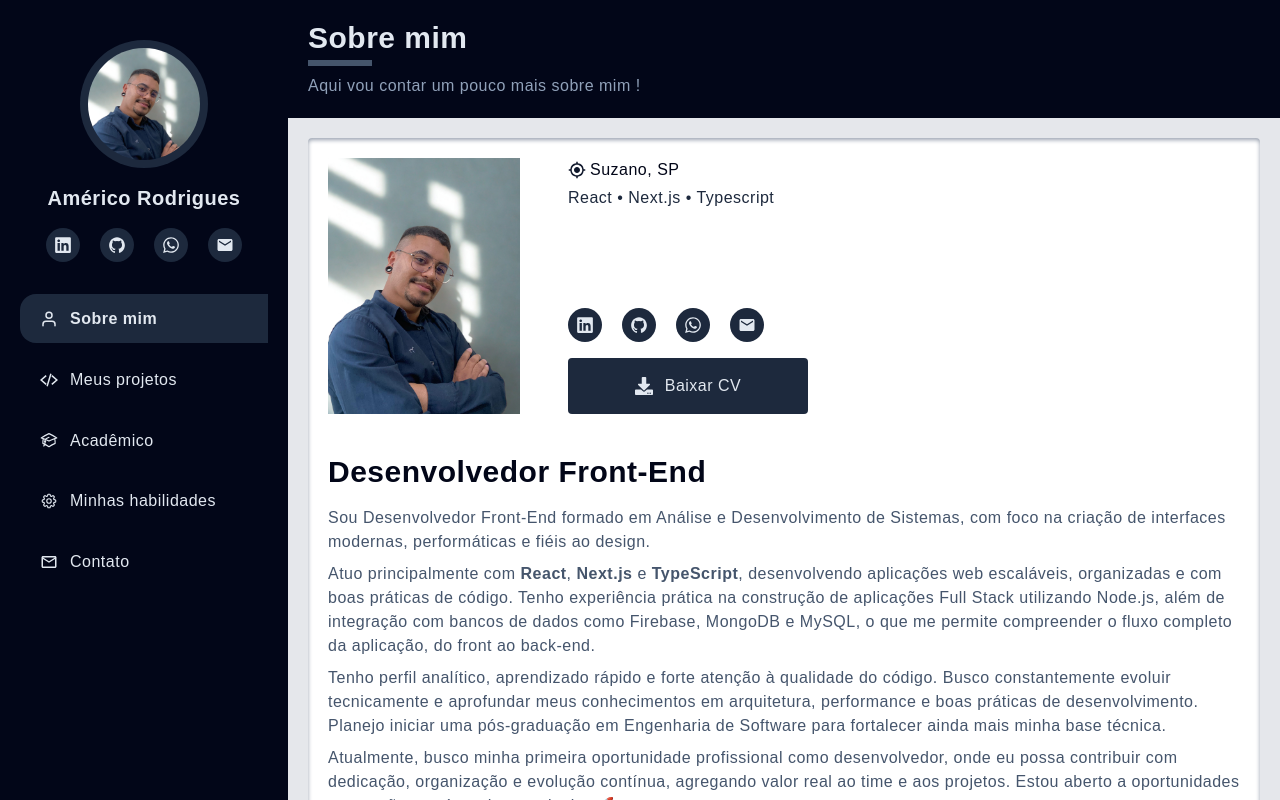
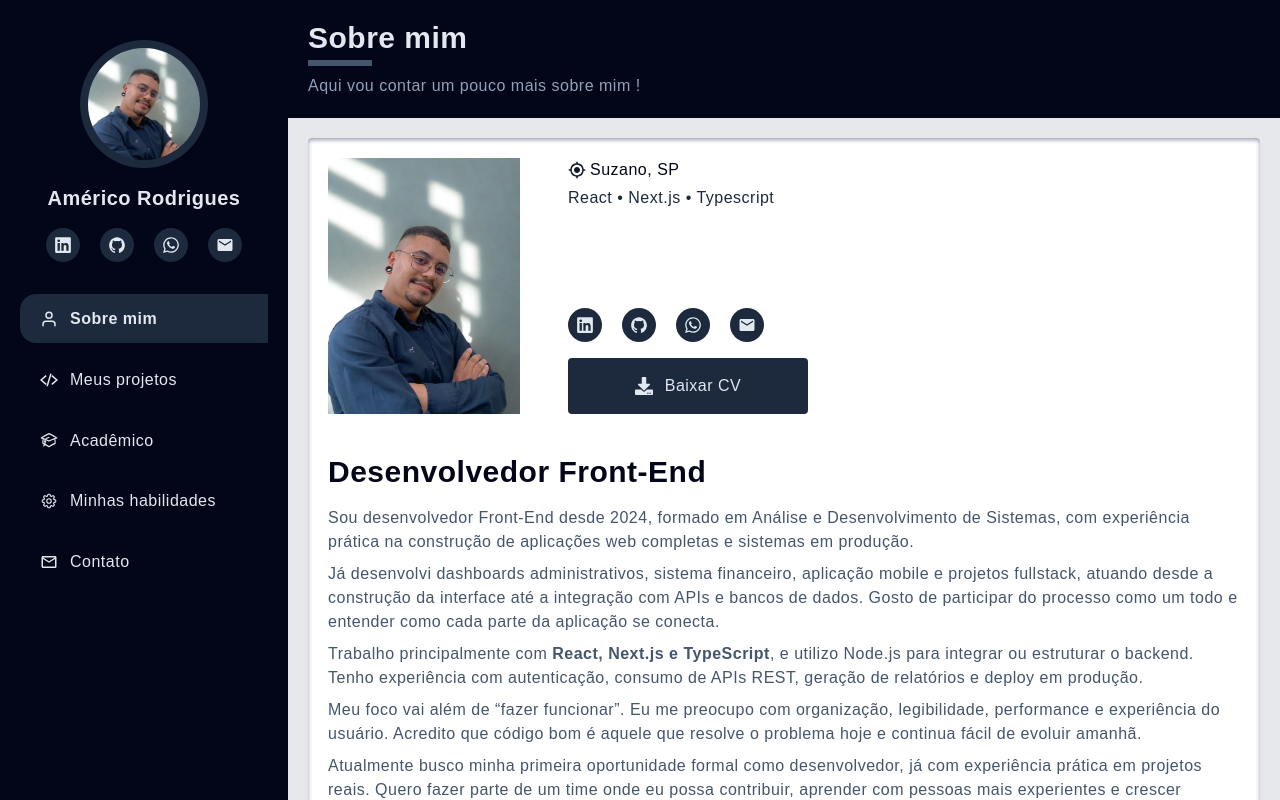
Before and after one commit to americorodrigues25/portifolio, a React (Vite) app: page / in a window 1280 px wide. Built offline with nearby package versions, Linux system fonts and the light colour scheme.

Commit message:
Atualiza texto sobre mim

```diff
--- a/src/pages/About.tsx
+++ b/src/pages/About.tsx
@@ -40,27 +40,29 @@ export default function About() {
         </div>
       </div>
 
-      <div className="">
+      <div>
         <h1 className="text-slate-950 text-3xl font-bold mb-4 mt-10">
           Desenvolvedor Front-End
         </h1>
+
         <p className="mb-2 text-slate-600">
-          Sou Desenvolvedor Front-End formado em Análise e Desenvolvimento de Sistemas, com foco na criação de
-          interfaces modernas, performáticas e fiéis ao design.
+            Sou desenvolvedor Front-End desde 2024, formado em Análise e Desenvolvimento de Sistemas, com experiência prática na construção de aplicações web completas e sistemas em produção.
         </p>
+
         <p className="mb-2 text-slate-600">
-          Atuo principalmente com <b>React</b>, <b>Next.js</b> e <b>TypeScript</b>, desenvolvendo aplicações web escaláveis, organizadas
-          e com boas práticas de código. Tenho experiência prática na construção de aplicações Full Stack utilizando Node.js,
-          além de integração com bancos de dados como Firebase, MongoDB e MySQL, o que me permite compreender o fluxo completo
-          da aplicação, do front ao back-end.
+          Já desenvolvi dashboards administrativos, sistema financeiro, aplicação mobile e projetos fullstack, atuando desde a construção da interface até a integração com APIs e bancos de dados. Gosto de participar do processo como um todo e entender como cada parte da aplicação se conecta.
         </p>
-        <p className="mb-2 text-slate-600">Tenho perfil analítico, aprendizado rápido e forte atenção à qualidade do código.
-          Busco constantemente evoluir tecnicamente e aprofundar meus conhecimentos em arquitetura, performance e boas práticas
-          de desenvolvimento. Planejo iniciar uma pós-graduação em Engenharia de Software para fortalecer ainda mais minha base técnica.</p>
+
+        <p className="mb-2 text-slate-600">
+          Trabalho principalmente com <b>React, Next.js e TypeScript</b>, e utilizo Node.js para integrar ou estruturar o backend. Tenho experiência com autenticação, consumo de APIs REST, geração de relatórios e deploy em produção.
+        </p>
+
+        <p className="mb-2 text-slate-600">
+          Meu foco vai além de “fazer funcionar”. Eu me preocupo com organização, legibilidade, performance e experiência do usuário. Acredito que código bom é aquele que resolve o problema hoje e continua fácil de evoluir amanhã.
+        </p>
+
         <p className="text-slate-600">
-          Atualmente, busco minha primeira oportunidade profissional como desenvolvedor, onde eu possa contribuir com dedicação, organização e evolução contínua, agregando valor real ao time e aos projetos.
-
-          Estou aberto a oportunidades e conexões na área de tecnologia.  🚀
+          Atualmente busco minha primeira oportunidade formal como desenvolvedor, já com experiência prática em projetos reais. Quero fazer parte de um time onde eu possa contribuir, aprender com pessoas mais experientes e crescer construindo soluções que gerem impacto de verdade.
         </p>
       </div>
     </main>
```
